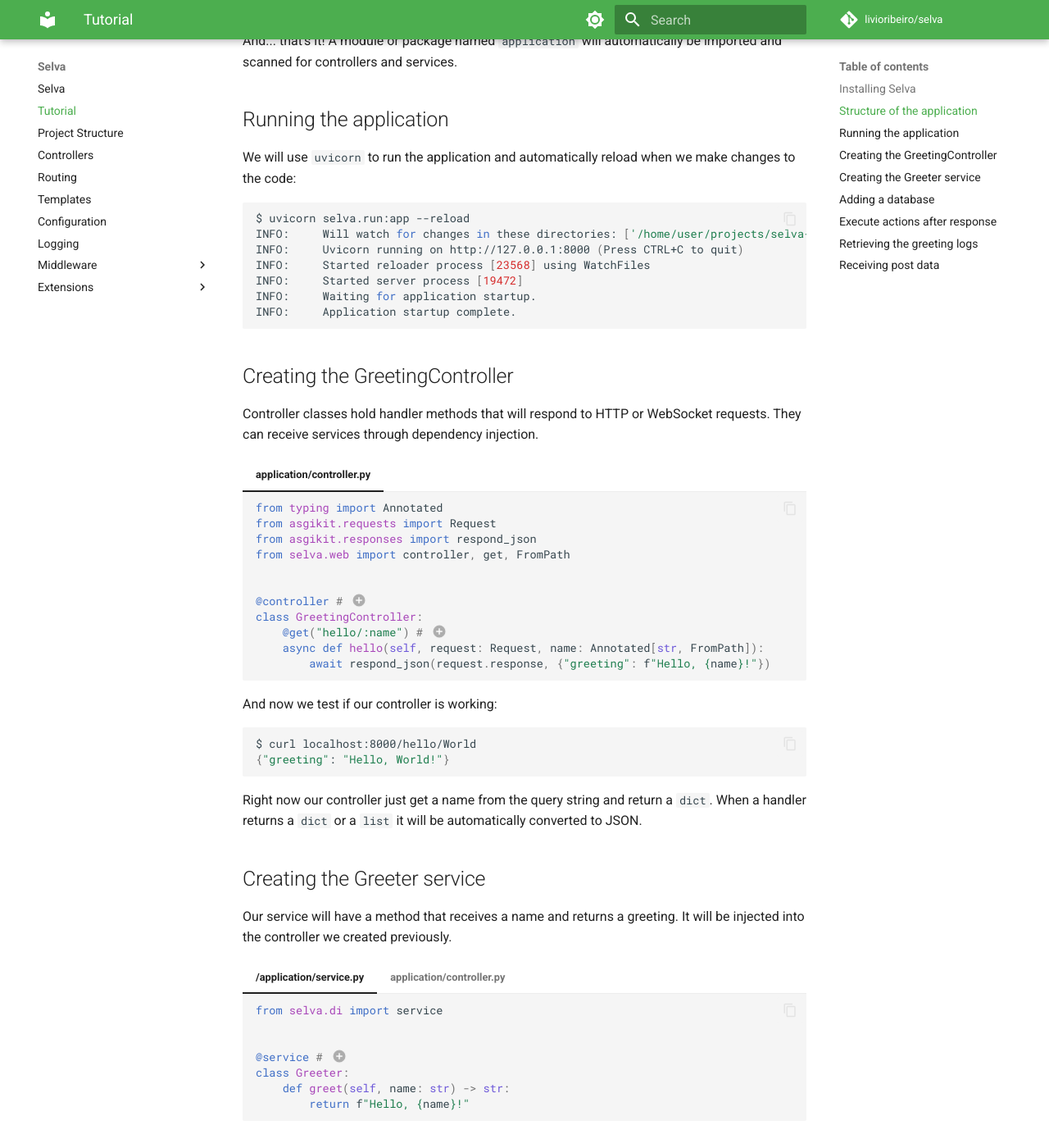
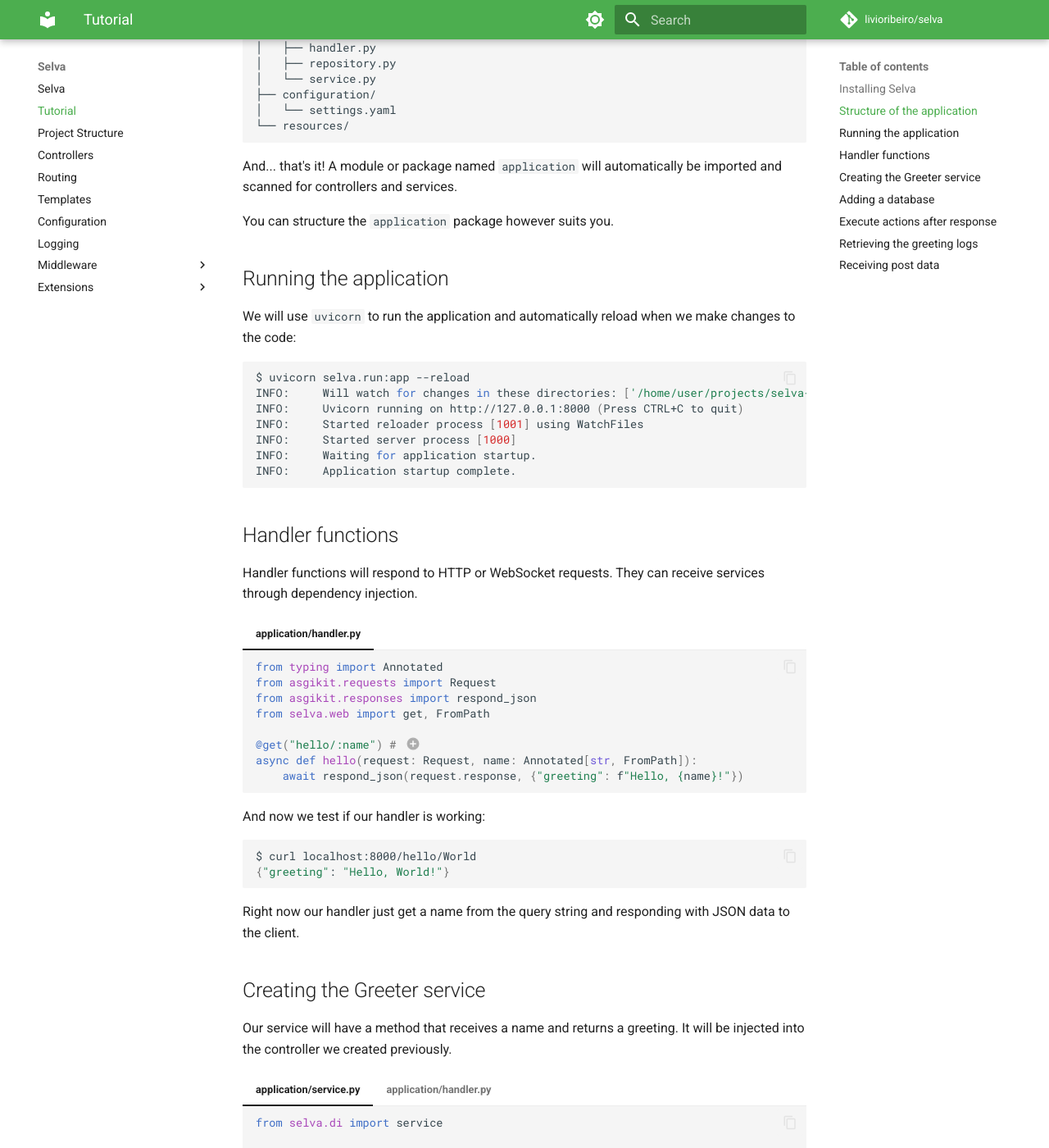
Before and after one commit to livioribeiro/selva, an MkDocs documentation site: the page built from docs/tutorial.md, in a window 1280 px wide and 1400 px high, scrolled down 723 px. Shown: the whole window at 82% size. Built offline with MkDocs 1.6.1 and Material for MkDocs 9.7.7, drawn with Linux system fonts in a browser that asks for light colours; comment, search, counter and statistics services are not loaded; some of the changed text lies outside the part shown.

Commit message:
docs: update index and tutorial

````diff
--- a/docs/tutorial.md
+++ b/docs/tutorial.md
@@ -14,13 +14,21 @@
 
 ## Structure of the application
 
-A selva application is structured like the following:
+A selva application can be structured like the following:
 
 ```
+# mininal
+project/
+├── application.py
+├── configuration/
+│   └── settings.yaml
+└── resources/
+
+# with modules
 project/
 ├── application/
 │   ├── __init__.py
-│   ├── controller.py
+│   ├── handler.py
 │   ├── repository.py
 │   └── service.py
 ├── configuration/
@@ -31,6 +39,8 @@
 And... that's it! A module or package named `application` will automatically
 be imported and scanned for controllers and services.
 
+You can structure the `application` package however suits you.
+
 ## Running the application
 
 We will use `uvicorn` to run the application and automatically reload when we
@@ -40,59 +50,52 @@
 $ uvicorn selva.run:app --reload
 INFO:     Will watch for changes in these directories: ['/home/user/projects/selva-tutorial']
 INFO:     Uvicorn running on http://127.0.0.1:8000 (Press CTRL+C to quit)
-INFO:     Started reloader process [23568] using WatchFiles
-INFO:     Started server process [19472]
+INFO:     Started reloader process [1001] using WatchFiles
+INFO:     Started server process [1000]
 INFO:     Waiting for application startup.
 INFO:     Application startup complete.
 ```
 
-## Creating the GreetingController
+## Handler functions
 
-Controller classes hold handler methods that will respond to HTTP or WebSocket
-requests. They can receive services through dependency injection.
+Handler functions will respond to HTTP or WebSocket requests. They can receive services
+through dependency injection.
 
-=== "application/controller.py"
+=== "application/handler.py"
 
     ```python
     from typing import Annotated
     from asgikit.requests import Request
     from asgikit.responses import respond_json
-    from selva.web import controller, get, FromPath
+    from selva.web import get, FromPath
 
-
-    @controller # (1)
-    class GreetingController:
-        @get("hello/:name") # (2)
-        async def hello(self, request: Request, name: Annotated[str, FromPath]):
-            await respond_json(request.response, {"greeting": f"Hello, {name}!"})
+    @get("hello/:name") # (1)
+    async def hello(request: Request, name: Annotated[str, FromPath]):
+        await respond_json(request.response, {"greeting": f"Hello, {name}!"})
     ```
 
-    1.  `@controller` marks a class as a controller. It can optionally receive
-        a path (e.g. `@controller("path")`) that will be prepended to the handlers' path.
-
-    2.  `@get("hello/:name")` defines the method as a handler on the given path.
-        If no path is given, the path from the controller will be used.
+    1.  `@get("hello/:name")` defines the function as a handler on the given path.
+        If no path is given, the root path ("/") will be used.
 
         `:name` defines a path parameter that will be bound to the `name`
         parameter on the handler, indicated by `Annotated[str, FromPath]`
 
-And now we test if our controller is working:
+And now we test if our handler is working:
 
 ```shell
 $ curl localhost:8000/hello/World
 {"greeting": "Hello, World!"}
 ```
 
-Right now our controller just get a name from the query string and return a
-`dict`. When a handler returns a `dict` or a `list` it will be automatically
-converted to JSON.
+Right now our handler just get a name from the query string and responding with
+JSON data to the client.
 
 ## Creating the Greeter service
 
 Our service will have a method that receives a name and returns a greeting. It
 will be injected into the controller we created previously.
 
-=== "/application/service.py"
+=== "application/service.py"
 
     ```python
     from selva.di import service
@@ -105,27 +108,27 @@
     ```
 
     1.  `@service` registers the class in the dependency injection system so it
-        can be injected in other classes
+        can be injected in other classes or handler functions
 
-=== "application/controller.py"
+=== "application/handler.py"
 
     ```python
     from typing import Annotated
     from asgikit.requests import Request
     from asgikit.responses import respond_json
     from selva.di import Inject
-    from selva.web import controller, get
+    from selva.web import get
     from .service import Greeter
 
 
-    @controller
-    class GreetingController:
-        gretter: Annotated[Gretter, Inject] # (1)
-
-        @get("/hello/:name")
-        async def hello(self, request: Request, name: Annotated[str, FromPath]):
-            greeting = self.greeter.greet(name)
-            await respond_json(request.response, {"greeting": greeting})
+    @get("/hello/:name")
+    async def hello(
+        request: Request,
+        name: Annotated[str, FromPath],
+        gretter: Annotated[Gretter, Inject], # (1)
+    ):
+        greeting = greeter.greet(name)
+        await respond_json(request.response, {"greeting": greeting})
     ```
 
     1.  Inject the `Greeter` service
@@ -197,7 +200,7 @@
     4.  A method called `finalize` will be invoked before the service is
         destroyed in order to run any cleanup logic
 
-=== "application/controller.py"
+=== "application/handler.py"
 
     ```python
     from typing import Annotated
@@ -205,21 +208,21 @@
     from asgikit.requests import Request
     from asgikit.responses import respond_json
     from selva.di import Inject
-    from selva.web import controller, get, FromPath
+    from selva.web import get, FromPath
     from .repository import GreetingRepository
     from .service import Greeter
 
 
-    @controller
-    class GreetingController:
-        greeter: Annotated[Greeter, Inject]
-        repository: Annotated[GreetingRepository, Inject]
-
-        @get("hello/:name")
-        async def hello_name(self, request: Request, name: Annotated[str, FromPath]):
-            greeting = self.greeter.greet(name)
-            await self.repository.save_greeting(greeting, datetime.now())
-            await respond_json(request.response, {"greeting": greeting})
+    @get("hello/:name")
+    async def hello_name(
+        request: Request,
+        name: Annotated[str, FromPath],
+        greeter: Annotated[Greeter, Inject],
+        repository: Annotated[GreetingRepository, Inject],
+    ):
+        greeting = greeter.greet(name)
+        await repository.save_greeting(greeting, datetime.now())
+        await respond_json(request.response, {"greeting": greeting})
     ```
 
 ## Execute actions after response
@@ -227,10 +230,10 @@
 The greetings are being saved to the database, but now we have a problem: the
 user has to wait until the greeting is saved before receiving it.
 
-To solve this problem and improve the user experience, we can use save the greeging
+To solve this problem and improve the user experience, we can save the greeting
 after the request is completed:
 
-=== "application/controller.py"
+=== "application/handler.py"
 
     ```python
     from datetime import datetime
@@ -238,22 +241,22 @@
     from asgikit.requests import Request
     from asgikit.responses improt respond_json
     from selva.di import Inject
-    from selva.web import controller, get, FromPath
+    from selva.web import get, FromPath
     from .repository import GreetingRepository
     from .service import Greeter
 
 
-    @controller
-    class GreetingController:
-        greeter: Annotated[Greeter, Inject]
-        repository: Annotated[GreetingRepository, Inject]
+    @get("hello/:name")
+    async def hello_name(
+        request: Request,
+        name: Annotated[str, FromPath],
+        greeter: Annotated[Greeter, Inject],
+        repository: Annotated[GreetingRepository, Inject],
+    ):
+        greeting = greeter.greet(name)
+        await respond_json(request.response, {"greeting": greeting})  # (1)
 
-        @get("hello/:name")
-        async def hello_name(self, request: Request, name: Annotated[str, FromPath]):
-            greeting = self.greeter.greet(name)
-            await respond_json(request.response, {"greeting": greeting})  # (1)
-
-            await self.repository.save_greeting(greeting, datetime.now())  # (2)
+        await repository.save_greeting(greeting, datetime.now())  # (2)
     ```
 
     1.  The call to `respond_json` completes the response
@@ -262,7 +265,7 @@
 
 ## Retrieving the greeting logs
 
-To see the greetings saved to the database, we just need to add a route to get
+To see the greetings saved to the database, we just need to add a handler to get
 the logs and return them:
 
 === "application/repository.py"
@@ -280,16 +283,17 @@
             return [{"greeting": r.greeting, "datetime": r.datetime} for r in result]
     ```
 
-=== "application/controllers.py"
+=== "application/handler.py"
 
     ```python
-    @controller
-    class GreetingController:
-        # ...
-        @get("/logs")
-        async def greeting_logs(self, request: Request):
-            greetings = await self.repository.get_greetings()
-            await respond_json(request.response, greetings)
+    # ...
+    @get("/logs")
+    async def greeting_logs(
+        request: Request,
+        repository: Annotated[GreetingRepository, Inject],
+    ):
+        greetings = await repository.get_greetings()
+        await respond_json(request.response, greetings)
     ```
 
 Now let us try requesting some greetings and retrieving the logs:
@@ -329,26 +333,25 @@
         name: str
     ```
 
-=== "application/controller.py"
+=== "application/handler.py"
 
     ```python
     # ...
     from .model import GreetingRequest
 
+    # ...
 
-    @controller
-    class GreetingController:
-        greeter: Annotated[Greeter, Inject]
-        repository: Annotated[GreetingRepository, Inject]
-
-        # ...
-
-        @post("hello")
-        async def hello_post(self, request: Request, greeting_request: GreetingRequest):
-            name = greeting_request.name
-            greeting = self.greeter.greet(name)
-            await respond_json(request.response, {"greeting": greeting})
-            await self.repository.save_greeting(greeting, datetime.now())
+    @post("hello")
+    async def hello_post(
+        request: Request,
+        greeting_request: GreetingRequest,
+        greeter: Annotated[Greeter, Inject],
+        repository: Annotated[GreetingRepository, Inject],
+    ):
+        name = greeting_request.name
+        greeting = greeter.greet(name)
+        await respond_json(request.response, {"greeting": greeting})
+        await repository.save_greeting(greeting, datetime.now())
     ```
 
 And to test it:
````
Also changed, not shown: other parts of docs/tutorial.md (+2 -2 lines), docs/index.md (+5 -7 lines).
